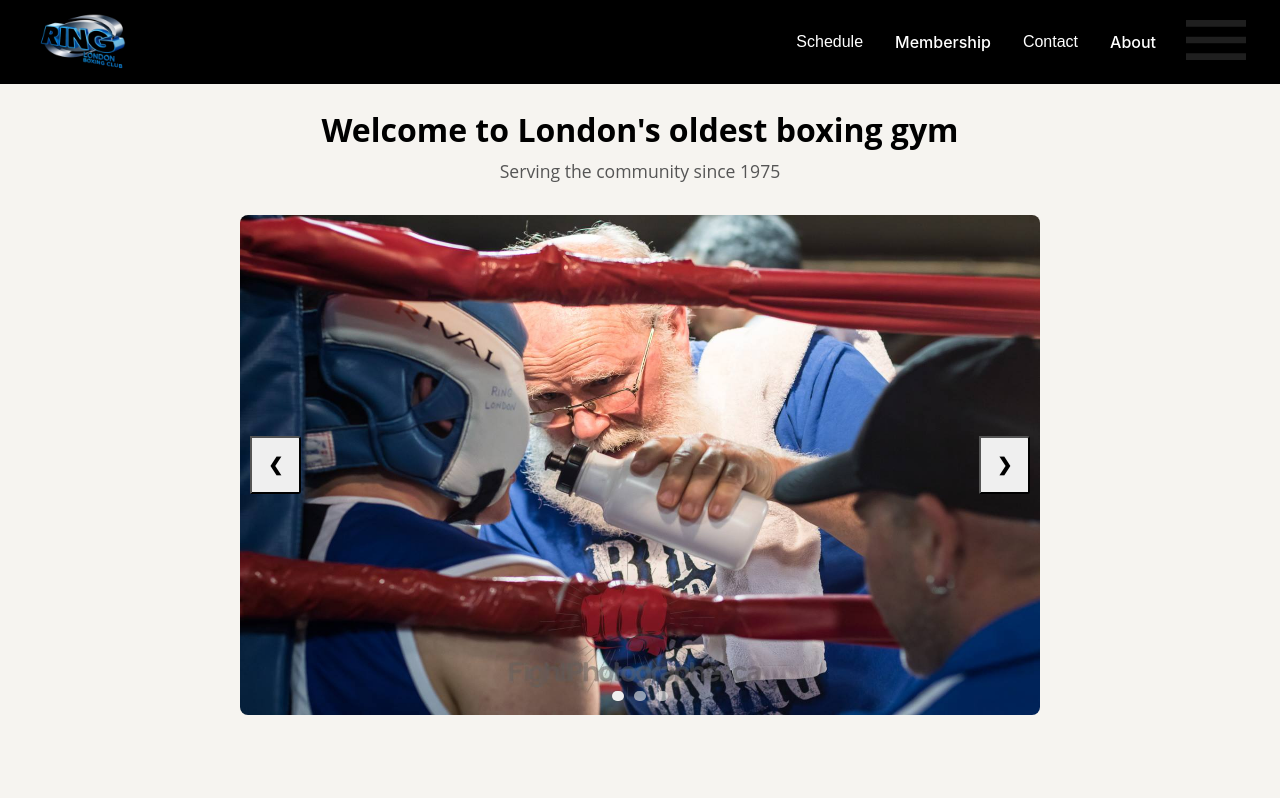
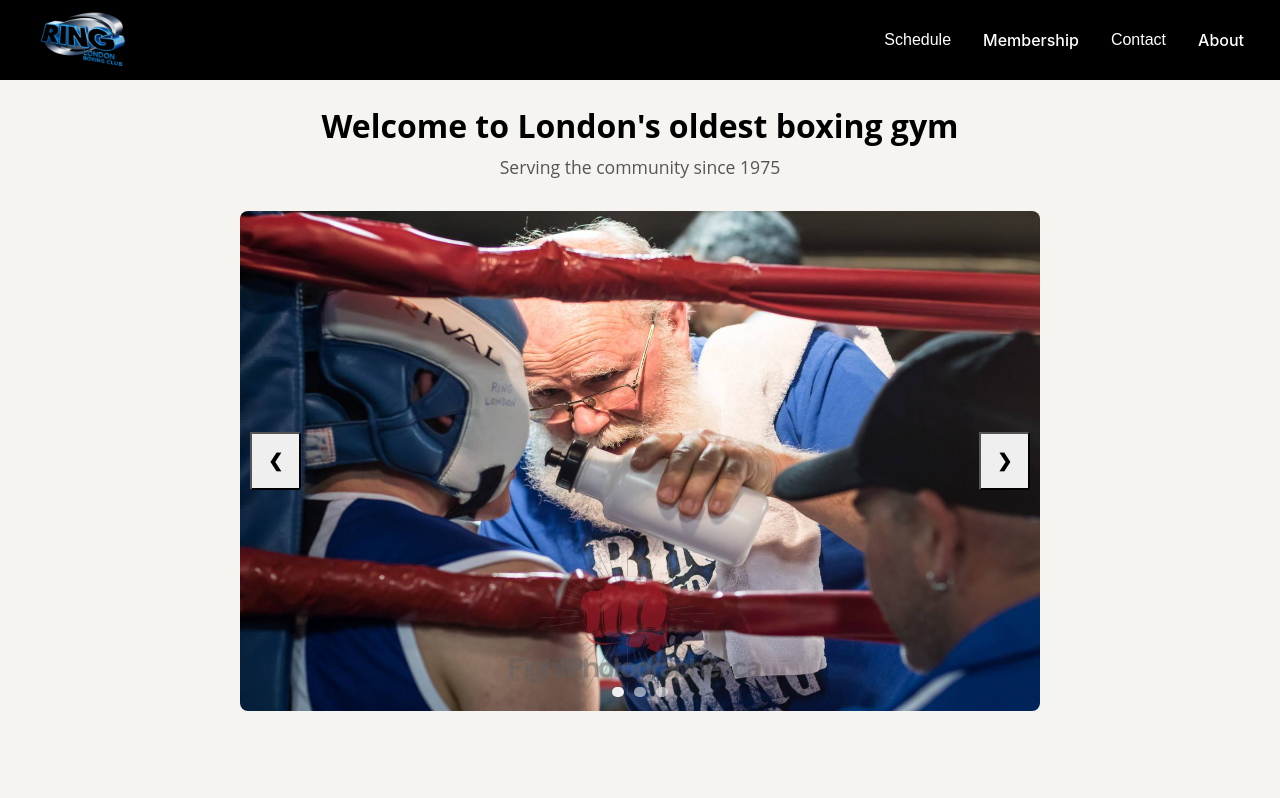
Before and after one commit to alanpbenny/websiteRingLondon, a React (Create React App) app: page / in a window 1280 px wide. Shown: the top 798 px of the page. Built offline with nearby package versions, Linux system fonts and the light colour scheme.

Commit message:
Added claude navbar.js

```diff
--- a/src/navBar.js
+++ b/src/navBar.js
@@ -29,47 +29,56 @@ export default function Navbar() {
     }
   };
 
+  const renderNavItem = (item, inSidebar = false) => {
+    if (item.title === "Schedule" || item.title === "Contact") {
+      return (
+        <button onClick={() => scrollToSection(item.title.toLowerCase())}>
+          {item.title}
+        </button>
+      );
+    }
+    return (
+      <Link to={item.to} onClick={() => inSidebar && setOpen(false)}>
+        {item.title}
+      </Link>
+    );
+  };
+
   return (
     <nav className="nav">
       <img src="/ring-london-logo.png" alt="Ring London Logo" />
 
+      {/* Sidebar (mobile) */}
       <ul className={`sidebar ${open ? "show" : ""}`}>
-        <li onClick={() => setOpen(false)}>
-          <img src={Close} alt="Close menu" />
+        <li className="close-row">
+          <img
+            src={Close}
+            alt="Close menu"
+            onClick={() => setOpen(false)}
+          />
         </li>
+        {options.map((item) => (
+          <li key={item.id}>{renderNavItem(item, true)}</li>
+        ))}
+      </ul>
 
+      {/* Desktop nav links */}
+      <ul className="normal">
         {options.map((item) => (
-          <li key={item.id}>
-            {item.title === "Schedule" || item.title === "Contact" ? (
-              <button onClick={() => scrollToSection(item.title.toLowerCase())}>
-                {item.title}
-              </button>
-            ) : (
-              <Link to={item.to} onClick={() => setOpen(false)}>
-                {item.title}
-              </Link>
-            )}
+          <li className="normalNav" key={item.id}>
+            {renderNavItem(item, false)}
           </li>
         ))}
       </ul>
 
-      <ul className="normal">
-        {options.map((item) => (
-          <li className="normalNav" key={item.id}>
-            {item.title === "Schedule" || item.title === "Contact" ? (
-              <button onClick={() => scrollToSection(item.title.toLowerCase())}>
-                {item.title}
-              </button>
-            ) : (
-              <Link to={item.to}>{item.title}</Link>
-            )}
-          </li>
-        ))}
-
-        <li onClick={() => setOpen(!open)}>
-          <img src={Hamburger} alt="Hamburger menu icon" />
-        </li>
-      </ul>
+      {/* Hamburger — always visible, sits outside normal list */}
+      <button
+        className="hamburger-btn"
+        onClick={() => setOpen(!open)}
+        aria-label="Open menu"
+      >
+        <img src={Hamburger} alt="Menu" />
+      </button>
     </nav>
   );
 }
```
